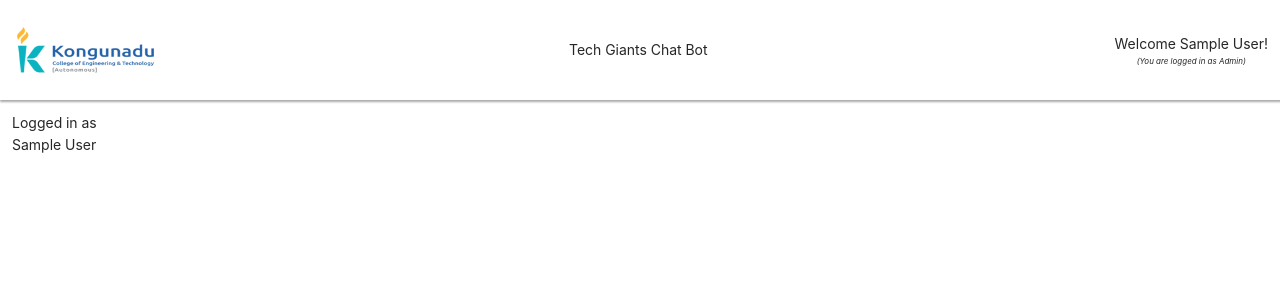
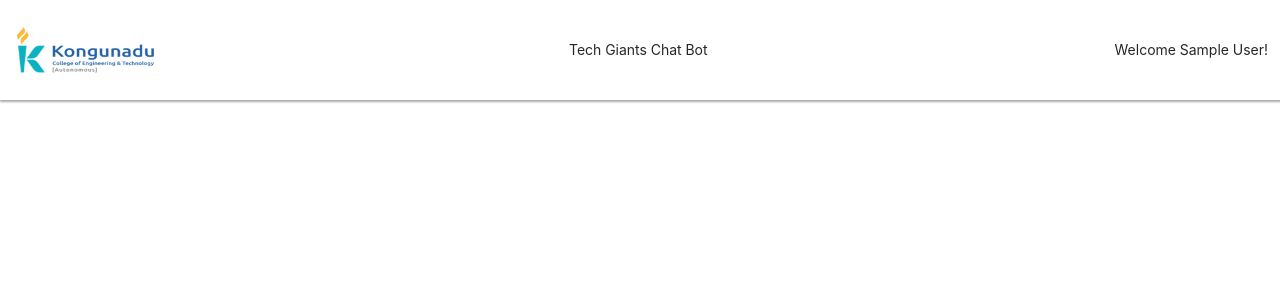
Before and after one commit to shakilkumarr/chatbot, a Next.js app: page / in a window 1280 px wide. Shown: the top 300 px of the page. Built offline with nearby package versions, Linux system fonts and the light colour scheme; no server answers; sample sign-in values are in the browser's storage.

Commit message:
command api added

```diff
--- a/package.json
+++ b/package.json
@@ -10,7 +10,9 @@
   },
   "dependencies": {
     "antd": "^4.19.2",
+    "axios": "^0.26.1",
     "firebase": "^9.6.9",
+    "lodash": "^4.17.21",
     "next": "12.1.0",
     "react": "17.0.2",
     "react-dom": "17.0.2",
--- /dev/null
+++ b/services/constants.js
@@ -0,0 +1,15 @@
+const ADMIN_EMAIL = [
+  'shakilkumarr@gmail.com',
+];
+
+const COMMANDS = [{
+  key: ['name'],
+  value: 'Shakil',
+  quest: 'What is your name',
+}];
+
+
+module.exports = {
+  ADMIN_EMAIL,
+  COMMANDS,
+};
--- a/src/components/Header.js
+++ b/src/components/Header.js
@@ -6,7 +6,7 @@ const Header = ({ user, isAdmin }) => (
     <div>Tech Giants Chat Bot</div>
     <div className="userInfo">
       <div>Welcome {user?.displayName || user?.email || 'Guest'}!</div>
-      {isAdmin && <div className="adminText">(You are logged in as Admin)</div>}
+      {isAdmin && <div className="adminText">(You are logged in as an Admin)</div>}
     </div>
   </div>
 )
--- /dev/null
+++ b/src/pages/api/getCommands.js
@@ -0,0 +1,7 @@
+import {
+  COMMANDS,
+} from '../../../services/constants';
+
+export default function handler(req, res) {
+  res.status(200).json({data: COMMANDS});
+}
--- a/src/pages/api/hello.js
+++ /dev/null
@@ -1,5 +0,0 @@
-// Next.js API route support: https://nextjs.org/docs/api-routes/introduction
-
-export default function handler(req, res) {
-  res.status(200).json({ name: 'John Doe' })
-}
--- /dev/null
+++ b/src/pages/api/isAdmin.js
@@ -0,0 +1,7 @@
+import {
+  ADMIN_EMAIL
+} from '../../../services/constants';
+
+export default function handler(req, res) {
+  res.status(200).json({data: ADMIN_EMAIL.indexOf(req.query.email) > -1});
+}
--- a/src/pages/index.js
+++ b/src/pages/index.js
@@ -2,6 +2,7 @@ import React, { useEffect, useState } from "react";
 import { useRouter } from 'next/router';
 import Image from 'next/image';
 import { useAuthState } from "react-firebase-hooks/auth";
+import axios from 'axios';
 
 import { auth } from "../auth/firebase";
 import Header from '../components/Header';
@@ -10,21 +11,25 @@ const Home = () => {
   const router = useRouter();
   const [user, loading] = useAuthState(auth);
   const [isAdmin, setAdminStatus] = useState(true);
+  const [commands, setCommands] = useState([]);
+
   useEffect(() => {
     if (loading) return;
     if (!user) return router.push("/login");
-    console.log(user);
+    axios.get(`/api/isAdmin?email=${user.email}`)
+      .then((res) => {
+        setAdminStatus(res.data.data);
+      })
+    axios.get('/api/getCommands')
+      .then(res => setCommands(res.data.data))
   }, [user, loading]);
+
+  console.log(commands);
 
   return (
     <div className="parent">
       <Header user={user} isAdmin={isAdmin} />
-      <div className="body">
-        <div>
-          Logged in as
-          <div>{user?.displayName}</div>
-        </div>
-      </div>
+      <div className="body"></div>
     </div>
   );
 }
```
Also changed, not shown: 1 other file (tests, documents, lock files or other folders).
